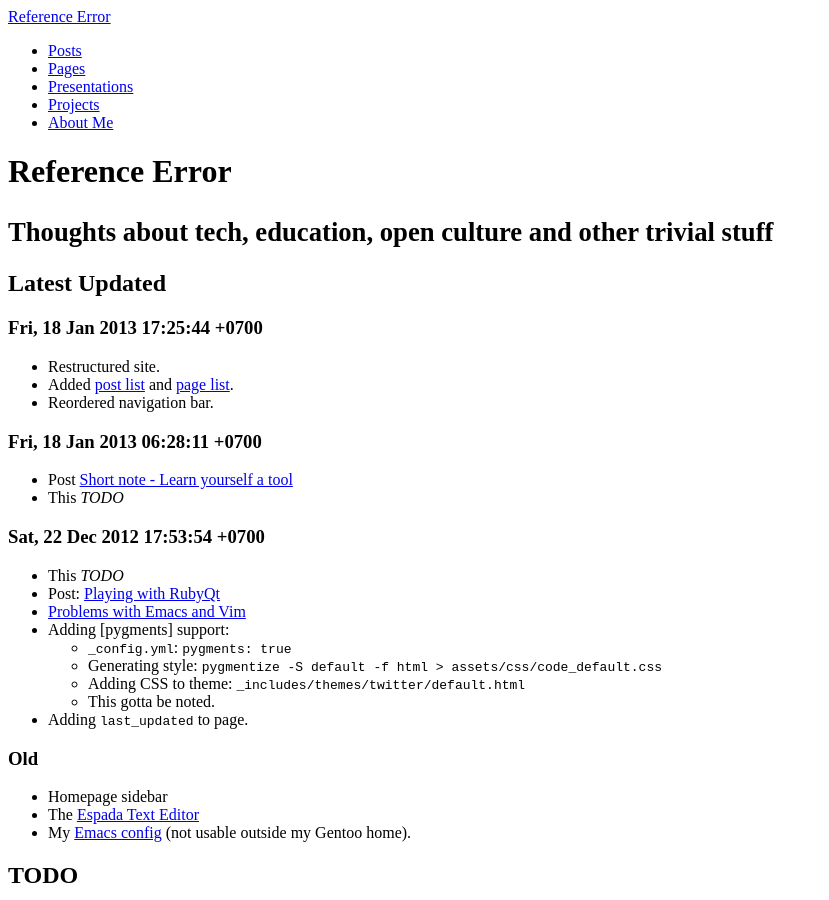
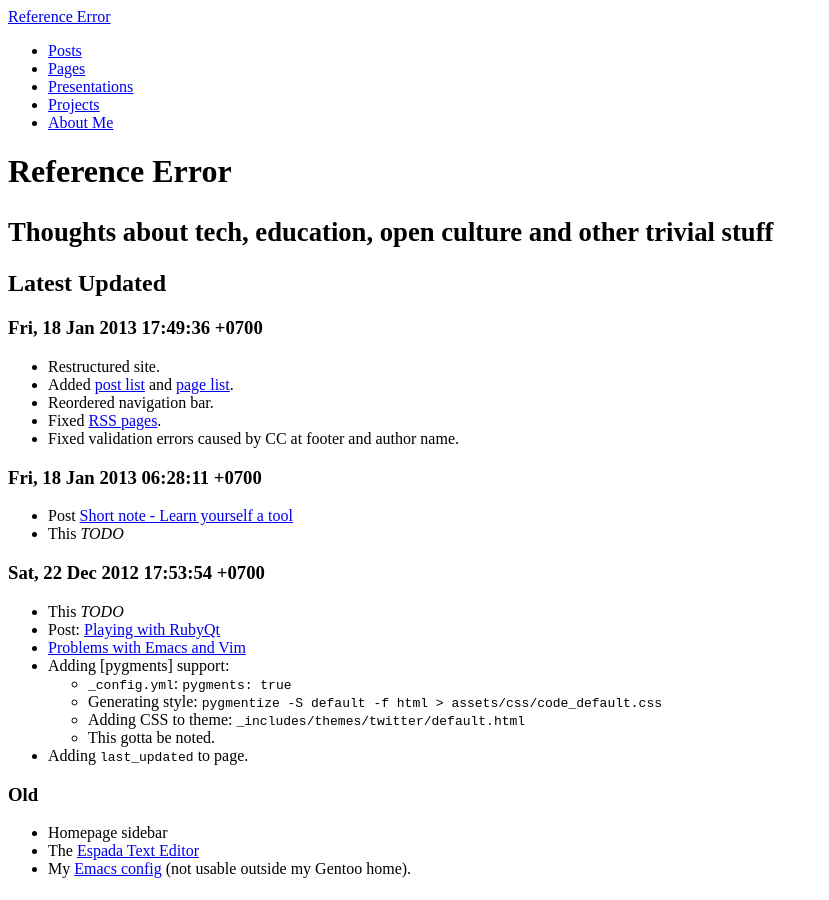
Before and after one commit to cmpitg/cmpitg.github.com, a Jekyll site: the page built from index.md, in a window 1280 px wide and 900 px high. Shown: the whole window, without its empty margins (0-829 px from the left). Built offline with Jekyll 4.4.1, drawn with Linux system fonts in a browser that asks for light colours.

Commit message:
Updated home

```diff
--- a/index.md
+++ b/index.md
@@ -8,11 +8,13 @@ last_updated: Fri, 18 Jan 2013 06:31:56 +0700
 
 ## Latest Updated
 
-### Fri, 18 Jan 2013 17:25:44 +0700
+### Fri, 18 Jan 2013 17:49:36 +0700
 
 * Restructured site.
 * Added [post list](/posts/) and [page list](/pages/).
 * Reordered navigation bar.
+* Fixed [RSS pages](/atom-pages.xml).
+* Fixed validation errors caused by CC at footer and author name.
 
 ### Fri, 18 Jan 2013 06:28:11 +0700
 
```
